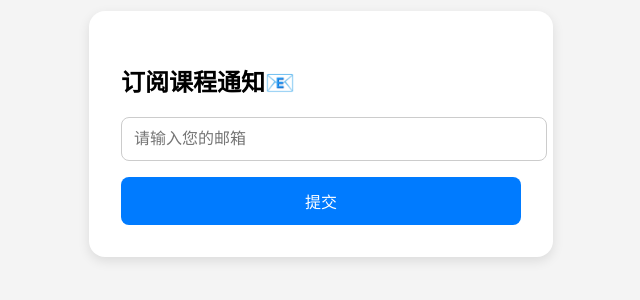
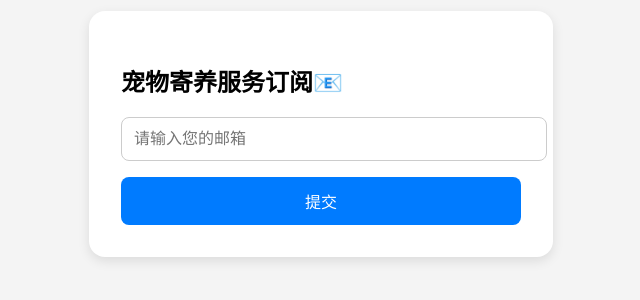
Before and after one commit to crawfordworking-glitch/test, a plain HTML site: page index.html in a window 1280 px wide. Shown: the part 274-574 px from the top of the page, without its empty margins (319-959 px from the left). Drawn offline with Linux system fonts and the light colour scheme.

Commit message:
Update index.html

```diff
--- a/index.html
+++ b/index.html
@@ -53,7 +53,7 @@
 <body>
 
   <div class="container">
-    <h2>订阅课程通知📧</h2>
+    <h2>宠物寄养服务订阅📧</h2>
     <form id="email-form">
       <input type="email" id="email" placeholder="请输入您的邮箱" required />
       <button type="submit">提交</button>
```
